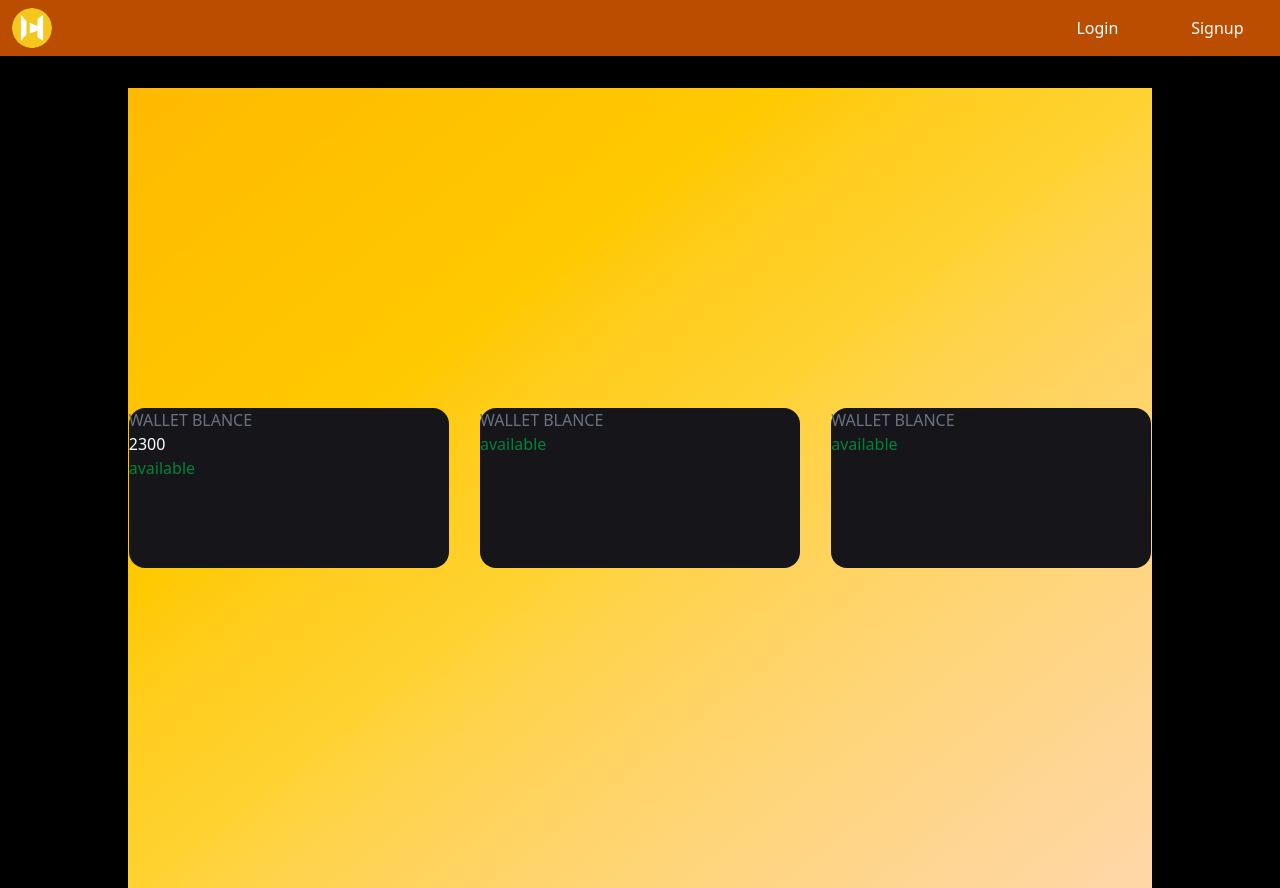
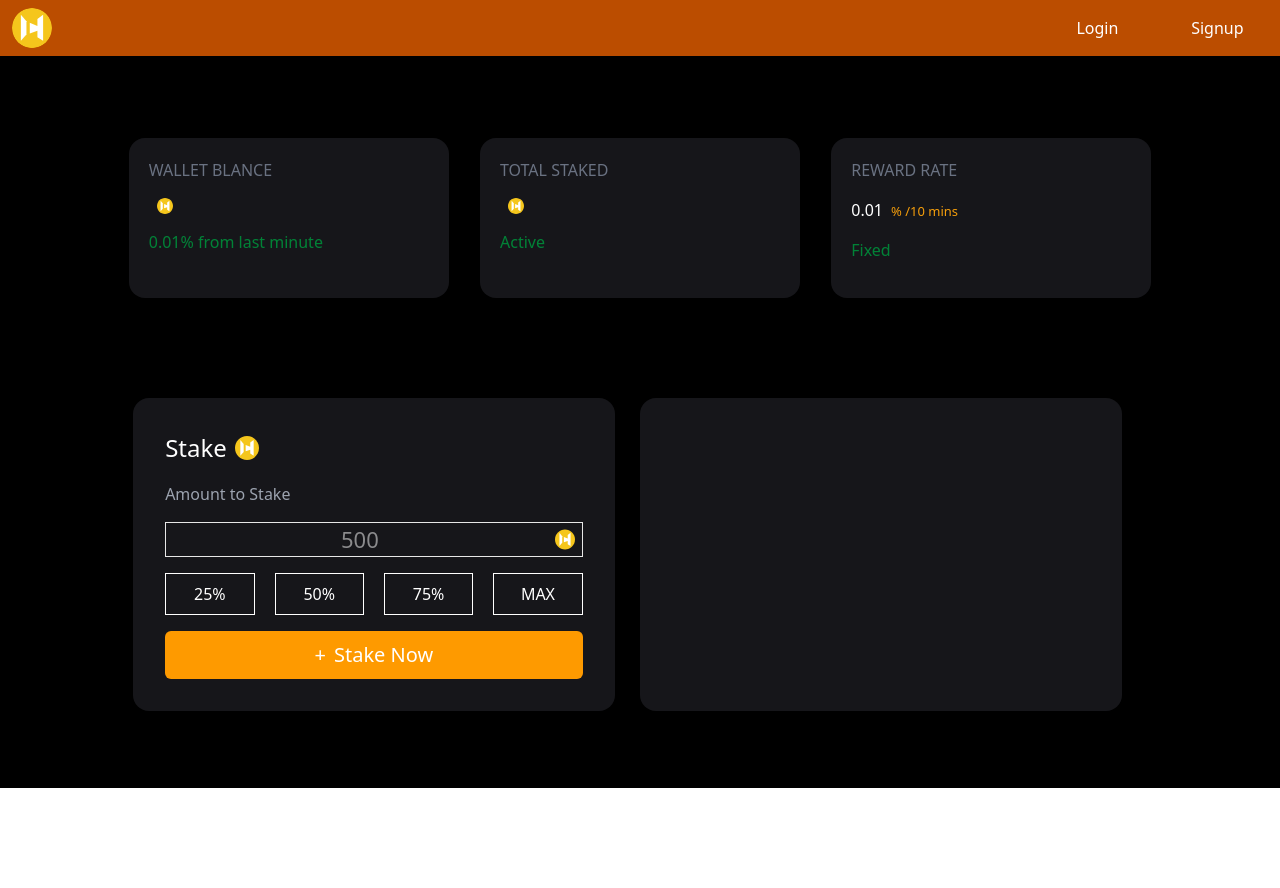
Before and after one commit to HarshJadhao-808/Stake_Frontend, a React (Vite) app: page / in a window 1280 px wide. After the commit the page ends 800 px from the top, so only its background shows below. Built offline with nearby package versions, Linux system fonts and the light colour scheme; no server answers.

Commit message:
stake UI

```diff
--- a/src/components/Stake.jsx
+++ b/src/components/Stake.jsx
@@ -1,35 +1,163 @@
-import React from 'react'
+import axios from 'axios'
+import { jwtDecode } from 'jwt-decode'
+import React, { useEffect, useState } from 'react'
+import Hcoin from '/src/assets/Hcoin.svg'
+
 
 const Stake = () => {
+	const [data,setData] = useState([])
+	const [stakeit,setStakeit] = useState(false)
+	const [stakebutton,setStakebutton] = useState(false)
+	const token =JSON.parse(localStorage.getItem("Token"))
+	const [stakevalue,setStakevalue] = useState({
+		stakeInput:""
+	})
+	let id
+	if(token){
+		const decoded = jwtDecode(token)
+		id = decoded.id
+	}
+
+
+
+	const savestake = (e) => {
+		setStakevalue({...stakevalue,[e.target.name] : e.target.value})
+	}
+
+	console.log(stakevalue)
+	const getData = async() => {
+		const res = await axios.get(`http://localhost:8888/user/getData/${id}`, {
+			headers: {
+				Authorization: `Bearer ${token}`,
+			},
+		});
+	    setData(res.data.user)
+	    // console.log(res.data.user)
+	}
+
+		const SendStake = async() => {
+	const res =await axios.post(`http://localhost:8888/user/stake/${id}`,{stake:Number(stakevalue.stakeInput)},{headers : {Authorization: `Bearer ${token}`}});
+	console.log(res)
+	getData()
+	}
+
+
+	useEffect(()=>{
+		getData()
+	},[])
   return (
 		<div>
 			<div className="h-17 sm:h-22 bg-black "></div>
-			<div className="h-screen bg-black">
-				<div className="border- w-[80%] h-screen m-auto h-[540px] bg-gradient-to-br from-amber-400 via-amber-300 to-orange-200 flex flex-col items-center justify-center">
-					<div className="border- h-40  w-[99%] grid grid-cols-1 lg:grid-cols-3 gap-10 place-items-center">
-						<div className="bg-[rgb(22,22,26)]   shadow-[rgba(0,0,0,0.1)_0px_4px_6px_-1px,_rgba(0,0,0,0.06)_0px_2px_4px_-1px] border-[rgba(245,158,11,0.3)] w-[80%] h-[120px] xl:h-full xl:w-80 rounded-2xl">
-							<div>
+			<div className="h-800 sm:h-[500px] lg:h-[700px] bg-[rgb(0,0,0)] ">
+				<div className="border- lg:w-[80%] h-full sm:h-150 m-auto flex flex-col items-center justify-around ">
+					<div className="border- h-40  w-[99%] grid grid-cols-1 sm:grid-cols-3 gap-10 place-items-center">
+						<div className="bg-[rgb(22,22,26)]   shadow-[rgba(0,0,0,0.1)_0px_4px_6px_-1px,rgba(0,0,0,0.06)_0px_2px_4px_-1px] border-[rgba(245,158,11,0.3)] h-[160px] w-[95%] xl:h-full xl:w-80 rounded-2xl  p-5">
+							<div className="flex flex-col gap-4 text-center sm:text-left">
 								<p className="text-gray-500">WALLET BLANCE</p>
-								<div>
-									<p className="text-white">2300</p>
+								<div className="flex gap-2 justify-center sm:justify-start">
+									<p className="text-white">{data.wallet}</p>
+									<img src={Hcoin} className="w-4" alt="" />
 								</div>
-								<p className='text-green-700'>available</p>
+								<p className="text-green-700">0.01% from last minute</p>
 							</div>
 						</div>
-						<div className="bg-[rgb(22,22,26)]   shadow-[rgba(0,0,0,0.1)_0px_4px_6px_-1px,_rgba(0,0,0,0.06)_0px_2px_4px_-1px] border-[rgba(245,158,11,0.3)] w-[80%] h-[120px] xl:h-full xl:w-80 rounded-2xl">
-							<div>
-								<p className="text-gray-500">WALLET BLANCE</p>
-								<p className="text-white"></p>
-								<p className='text-green-700'>available</p>
+						<div className="bg-[rgb(22,22,26)]   shadow-[rgba(0,0,0,0.1)_0px_4px_6px_-1px,rgba(0,0,0,0.06)_0px_2px_4px_-1px] border-[rgba(245,158,11,0.3)] h-[160px] w-[95%] xl:h-full xl:w-80 rounded-2xl p-5">
+							<div className="flex flex-col gap-4 text-center sm:text-left">
+								<p className="text-gray-500">TOTAL STAKED</p>
+								<div className="flex gap-2 justify-center sm:justify-start">
+									<p className="text-white">{data.stake}</p>
+									<img src={Hcoin} className="w-4" alt="" />
+								</div>
+								<p className="text-green-700">Active</p>
 							</div>
 						</div>
-						<div className="bg-[rgb(22,22,26)]   shadow-[rgba(0,0,0,0.1)_0px_4px_6px_-1px,_rgba(0,0,0,0.06)_0px_2px_4px_-1px] border-[rgba(245,158,11,0.3)] w-[80%] h-[120px] xl:h-full xl:w-80 rounded-2xl">
-							<div>
-								<p className="text-gray-500">WALLET BLANCE</p>
-								<p className="text-white"> </p>
-								<p className='text-green-700'>available</p>
+						<div className="bg-[rgb(22,22,26)]   shadow-[rgba(0,0,0,0.1)_0px_4px_6px_-1px,rgba(0,0,0,0.06)_0px_2px_4px_-1px] border-[rgba(245,158,11,0.3)] h-[160px] w-[95%] xl:h-full xl:w-80 rounded-2xl p-5">
+							<div className="flex flex-col gap-4 text-center sm:text-left">
+								<p className="text-gray-500">REWARD RATE</p>
+								<div className="flex gap-2 justify-center sm:justify-start">
+									<p className="text-white">0.01</p>
+									<p className="text-[rgb(245,158,11)] text-[13px] mt-1">
+										% /10 mins
+									</p>
+								</div>
+								<p className="text-green-700">Fixed</p>
 							</div>
 						</div>
+					</div>
+					<div className="border- h-60 w-[99%] grid sm:grid-cols-2 ">
+						<div className="bg-[rgb(22,22,26)]   shadow-[rgba(0,0,0,0.1)_0px_4px_6px_-1px,rgba(0,0,0,0.06)_0px_2px_4px_-1px] border-[rgba(245,158,11,0.3)] h-[220px] w-[95%] xl:h-full  rounded-2xl  p-8 ">
+							<div className="flex flex-col gap-4 text-center sm:text-left">
+								<div className="flex  gap-2 justify-center sm:justify-start">
+									<p className="text-white text-[24px] ">Stake</p>
+									<img src={Hcoin} className="w-6" alt="" />
+								</div>
+								<p className="text-[rgb(156,163,175)]">Amount to Stake</p>
+								<div
+									onClick={() => setStakeit(true)}
+									onMouseOut={() => setStakeit(false)}
+									className={`border-1 ${stakeit == false ? "border-[rgb(231,231,231)]" : "border-[rgb(177,48,246)]"}  text-white flex gap-2 justify-center `}
+								>
+									<input
+										className="  w-[90%] text-[22px] border-none outline-none text-center"
+										type="text"
+										placeholder=" 500 "
+										name="stakeInput"
+										value={stakevalue.stakeInput}
+										onChange={savestake}
+									/>
+									<img src={Hcoin} className="w-5 " alt="" />
+								</div>
+								<div className="text-white hidden sm:flex gap-5 justify-between ">
+									<div
+										onClick={() => {
+											(setStakebutton("25"),
+												setStakevalue((25 / 100) * data.wallet));
+										}}
+										onMouseOut={() => setStakebutton(false)}
+										className={`border ${stakebutton == "25" ? "border-[rgb(245,158,11)]" : "border-[rgb(255,255,255)]"} hover:border-[rgb(245,148,11)] w-25 p-2 text-center`}
+									>
+										25%
+									</div>
+									<div
+										onClick={() => {
+											(setStakebutton("50"),
+												setStakevalue((50 / 100) * data.wallet));
+										}}
+										onMouseOut={() => setStakebutton(false)}
+										className={`border ${stakebutton == "50" ? "border-[rgb(245,158,11)]" : "border-[rgb(255,255,255)]"} hover:border-[rgb(245,148,11)] w-25 p-2 text-center`}
+									>
+										50%
+									</div>
+									<div
+										onClick={() => {
+											(setStakebutton("75"),
+												setStakevalue((75 / 100) * data.wallet));
+										}}
+										onMouseOut={() => setStakebutton(false)}
+										className={`border ${stakebutton == "75" ? "border-[rgb(245,158,11)]" : "border-[rgb(255,255,255)]"} hover:border-[rgb(245,148,11)] w-25 p-2 text-center`}
+									>
+										75%
+									</div>
+									<div
+										onClick={() => {
+											(setStakebutton("MAX"), setStakevalue(data.wallet));
+										}}
+										onMouseOut={() => setStakebutton(false)}
+										className={`border ${stakebutton == "MAX" ? "border-[rgb(245,158,11)]" : "border-[rgb(255,255,255)]"} hover:border-[rgb(245,148,11)]  w-25 p-2 text-center`}
+									>
+										MAX
+									</div>
+								</div>
+								<div
+									onClick={SendStake}
+									className="text-white rounded-[6px] flex h-12 justify-center items-center gap-2 text-[20px] bg-amber-500 hover:shadow-[0_4px_12px_0px_rgba(217,119,6,0.4)] hover:scale-y-110 duration-200 transition-all"
+								>
+									<p>+</p>
+									<p>Stake Now</p>
+								</div>
+							</div>
+						</div>
+						<div className="bg-[rgb(22,22,26)]   shadow-[rgba(0,0,0,0.1)_0px_4px_6px_-1px,rgba(0,0,0,0.06)_0px_2px_4px_-1px] border-[rgba(245,158,11,0.3)] h-[220px] w-[95%] xl:h-full  rounded-2xl  p-8"></div>
 					</div>
 				</div>
 			</div>
```
